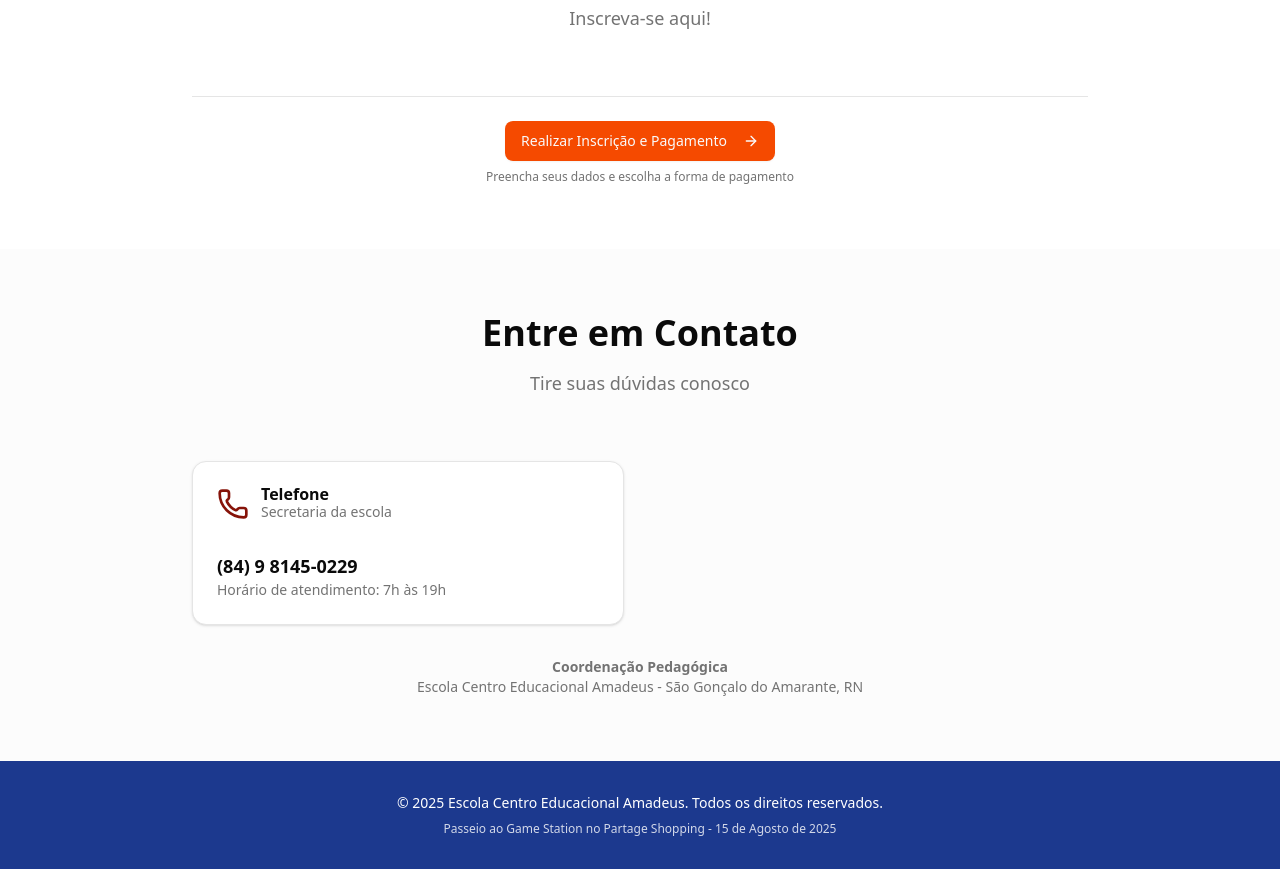
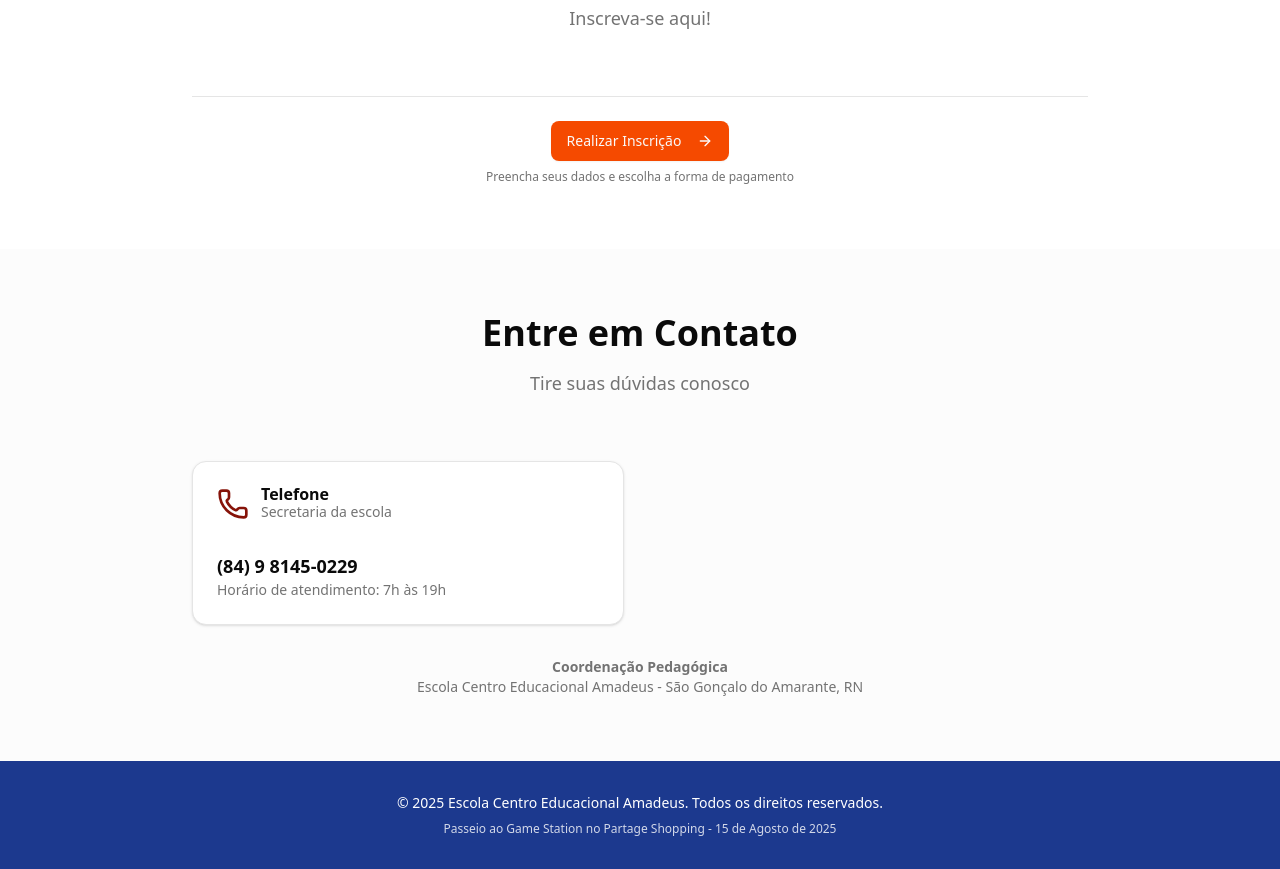
Before and after one commit to pedrologapp/amadeus-2025-jogosinterclasse, a React (Vite) app: page / in a window 1280 px wide. Shown: the part 1880-2749 px from the top of the page. Built offline with nearby package versions, Linux system fonts and the light colour scheme.

Commit message:
Update App.jsx

```diff
--- a/src/App.jsx
+++ b/src/App.jsx
@@ -477,7 +477,7 @@ function App() {
                     className="bg-orange-600 hover:bg-orange-700 px-8 py-3"
                     onClick={showInscricaoForm}
                   >
-                    Realizar Inscrição e Pagamento
+                    Realizar Inscrição
                     <ArrowRight className="ml-2 h-5 w-5" />
                   </Button>
                 ) : (
```
